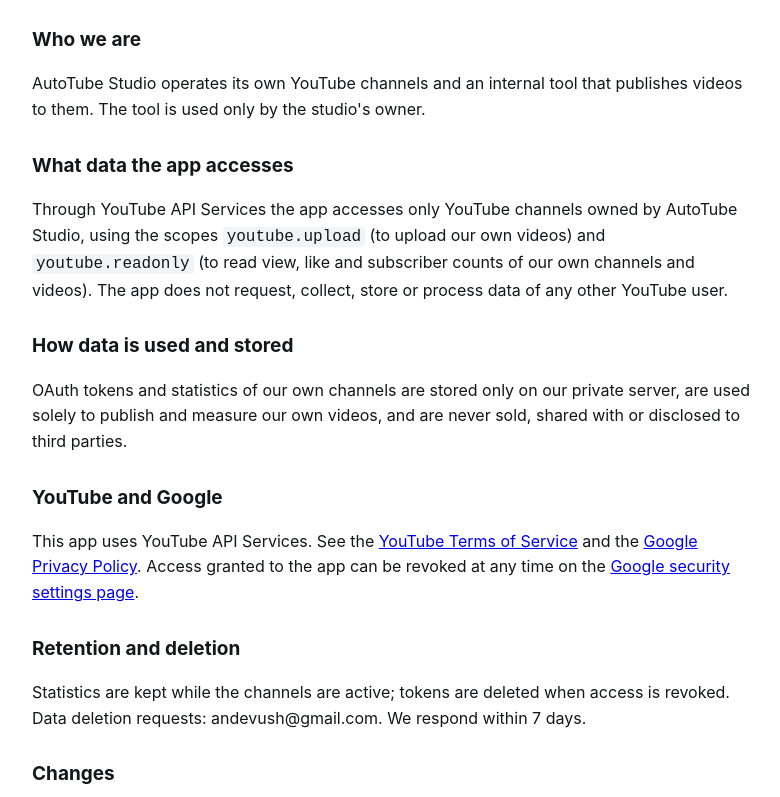
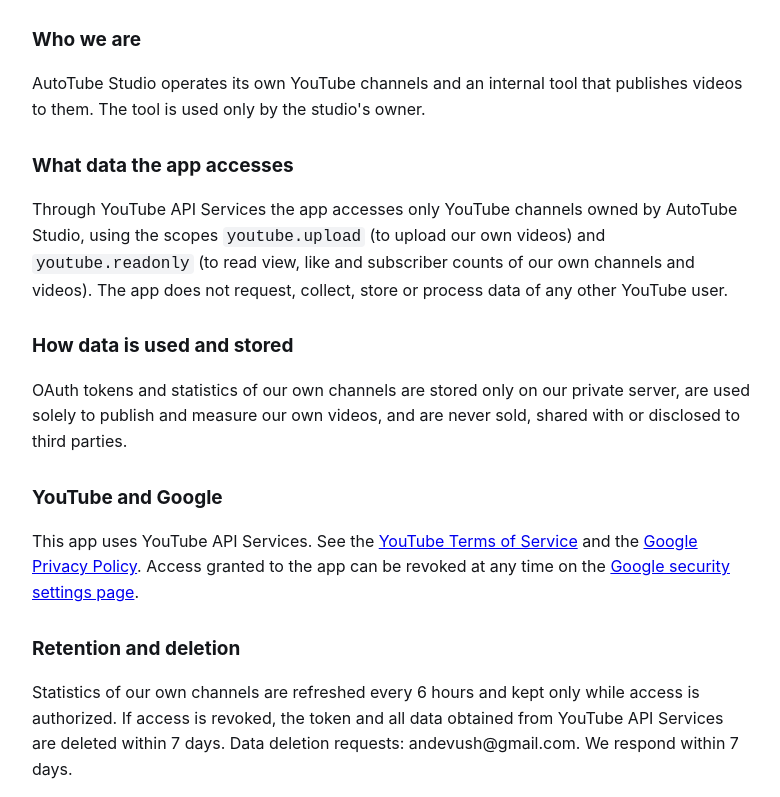
Before and after one commit to investalist/autotube-site, a plain HTML site: page privacy.html in a window 1280 px wide. Shown: the part 155-952 px from the top of the page, without its empty margins (248-1028 px from the left). Drawn offline with Linux system fonts and the light colour scheme.

Commit message:
Clarify data retention; cache-bust stylesheet

```diff
--- a/privacy.html
+++ b/privacy.html
@@ -1,10 +1,10 @@
-<!doctype html><html lang="en"><head><meta charset="utf-8"><meta name="viewport" content="width=device-width,initial-scale=1"><title>Privacy Policy — AutoTube Studio</title><link rel="stylesheet" href="style.css"></head><body>
+<!doctype html><html lang="en"><head><meta charset="utf-8"><meta name="viewport" content="width=device-width,initial-scale=1"><title>Privacy Policy — AutoTube Studio</title><link rel="stylesheet" href="style.css?v=2"></head><body>
 <nav><a href="index.html">Home</a><a href="privacy.html">Privacy Policy</a><a href="terms.html">Terms of Service</a></nav>
 <h1>Privacy Policy</h1><p>Last updated: October 25, 2026</p>
 <h2>Who we are</h2><p>AutoTube Studio operates its own YouTube channels and an internal tool that publishes videos to them. The tool is used only by the studio's owner.</p>
 <h2>What data the app accesses</h2><p>Through YouTube API Services the app accesses only YouTube channels owned by AutoTube Studio, using the scopes <code>youtube.upload</code> (to upload our own videos) and <code>youtube.readonly</code> (to read view, like and subscriber counts of our own channels and videos). The app does not request, collect, store or process data of any other YouTube user.</p>
 <h2>How data is used and stored</h2><p>OAuth tokens and statistics of our own channels are stored only on our private server, are used solely to publish and measure our own videos, and are never sold, shared with or disclosed to third parties.</p>
 <h2>YouTube and Google</h2><p>This app uses YouTube API Services. See the <a href="https://www.youtube.com/t/terms">YouTube Terms of Service</a> and the <a href="https://policies.google.com/privacy">Google Privacy Policy</a>. Access granted to the app can be revoked at any time on the <a href="https://myaccount.google.com/permissions">Google security settings page</a>.</p>
-<h2>Retention and deletion</h2><p>Statistics are kept while the channels are active; tokens are deleted when access is revoked. Data deletion requests: andevush@gmail.com. We respond within 7 days.</p>
+<h2>Retention and deletion</h2><p>Statistics of our own channels are refreshed every 6 hours and kept only while access is authorized. If access is revoked, the token and all data obtained from YouTube API Services are deleted within 7 days. Data deletion requests: andevush@gmail.com. We respond within 7 days.</p>
 <h2>Changes</h2><p>Updates to this policy are published on this page with a new date.</p>
 <footer>© 2026 AutoTube Studio</footer></body></html>
```
Also changed, not shown: index.html (+1 -1 lines), terms.html (+1 -1 lines).
